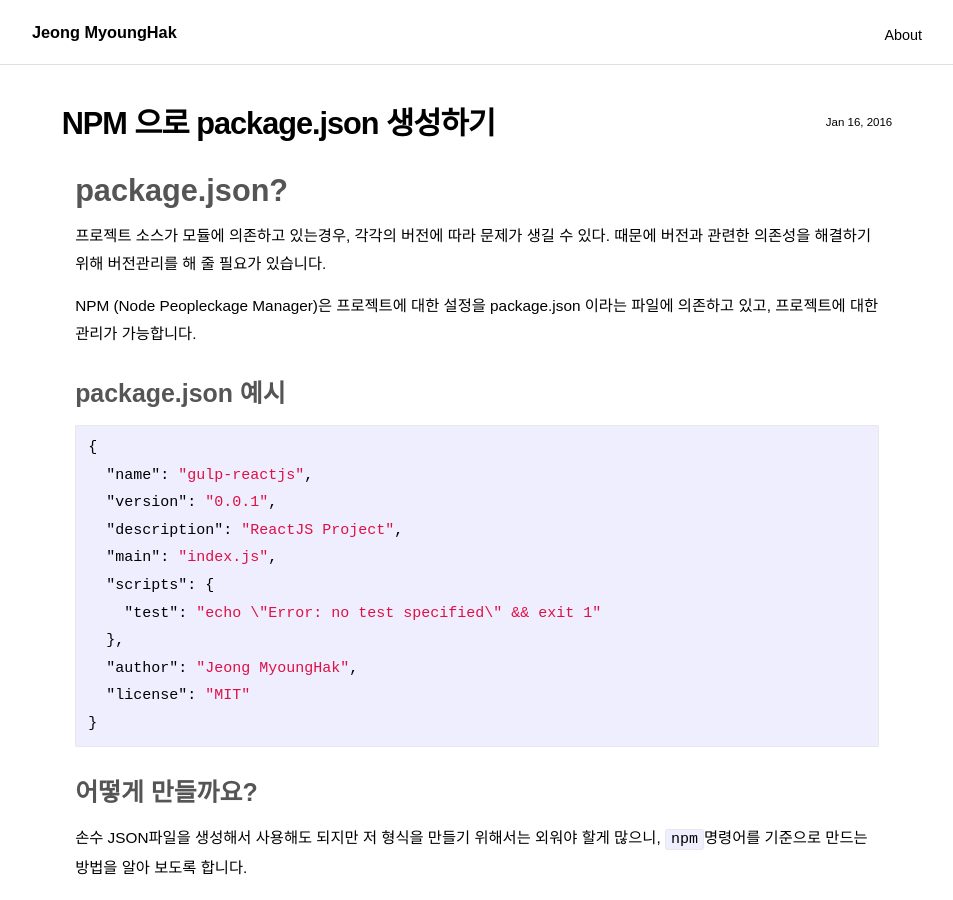
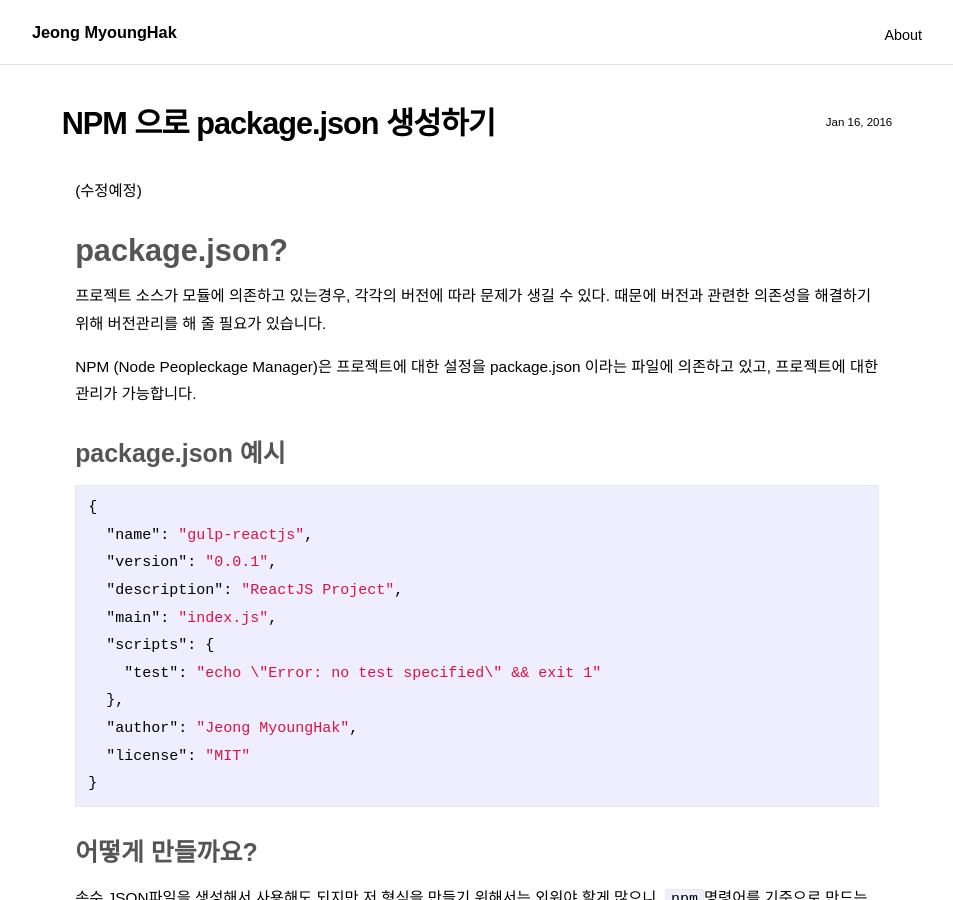
Before and after one commit to JeongMyoungHak/hagi4u.github.io, a Jekyll site: the page built from _posts/2016-01-17-what-is-npm.markdown, in a window 1280 px wide and 900 px high. Shown: the whole window, without its empty margins (163-1116 px from the left). Built offline with Jekyll 4.4.1, drawn with Linux system fonts in a browser that asks for light colours; some web fonts are replaced; comment, search, counter and statistics services are not loaded.

Commit message:
Update 2016-01-17-what-is-npm.markdown

```diff
--- a/_posts/2016-01-17-what-is-npm.markdown
+++ b/_posts/2016-01-17-what-is-npm.markdown
@@ -4,6 +4,7 @@ title:  "NPM 으로 package.json 생성하기"
 date:   2016-01-17 01:16:00 +0900
 categories: study npm package.json
 ---
+(수정예정)
 ## package.json?
 프로젝트 소스가 모듈에 의존하고 있는경우, 각각의 버전에 따라 문제가 생길 수 있다. 때문에 버전과 관련한 의존성을 해결하기 위해 버전관리를 해 줄 필요가 있습니다.
 
```
